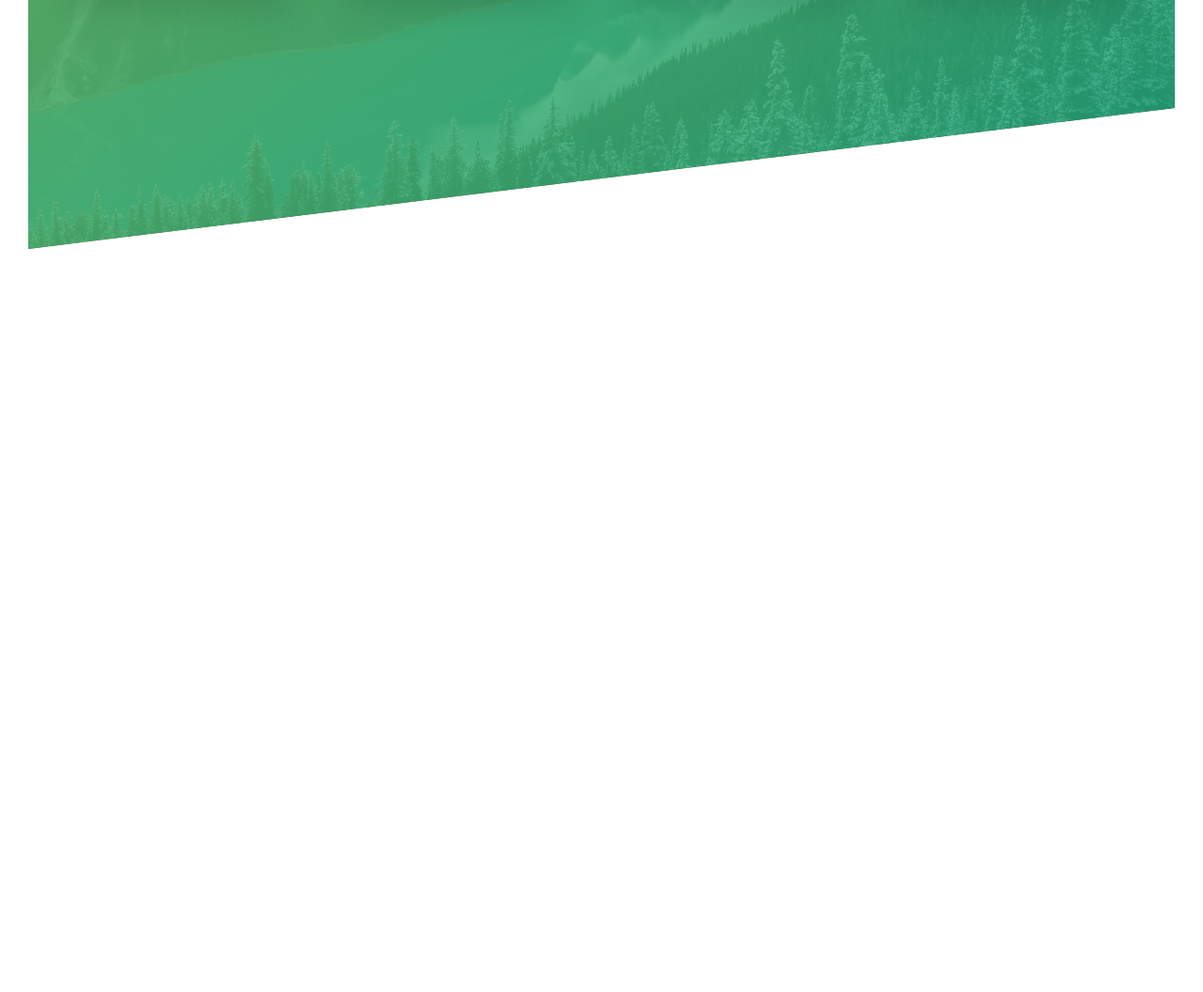
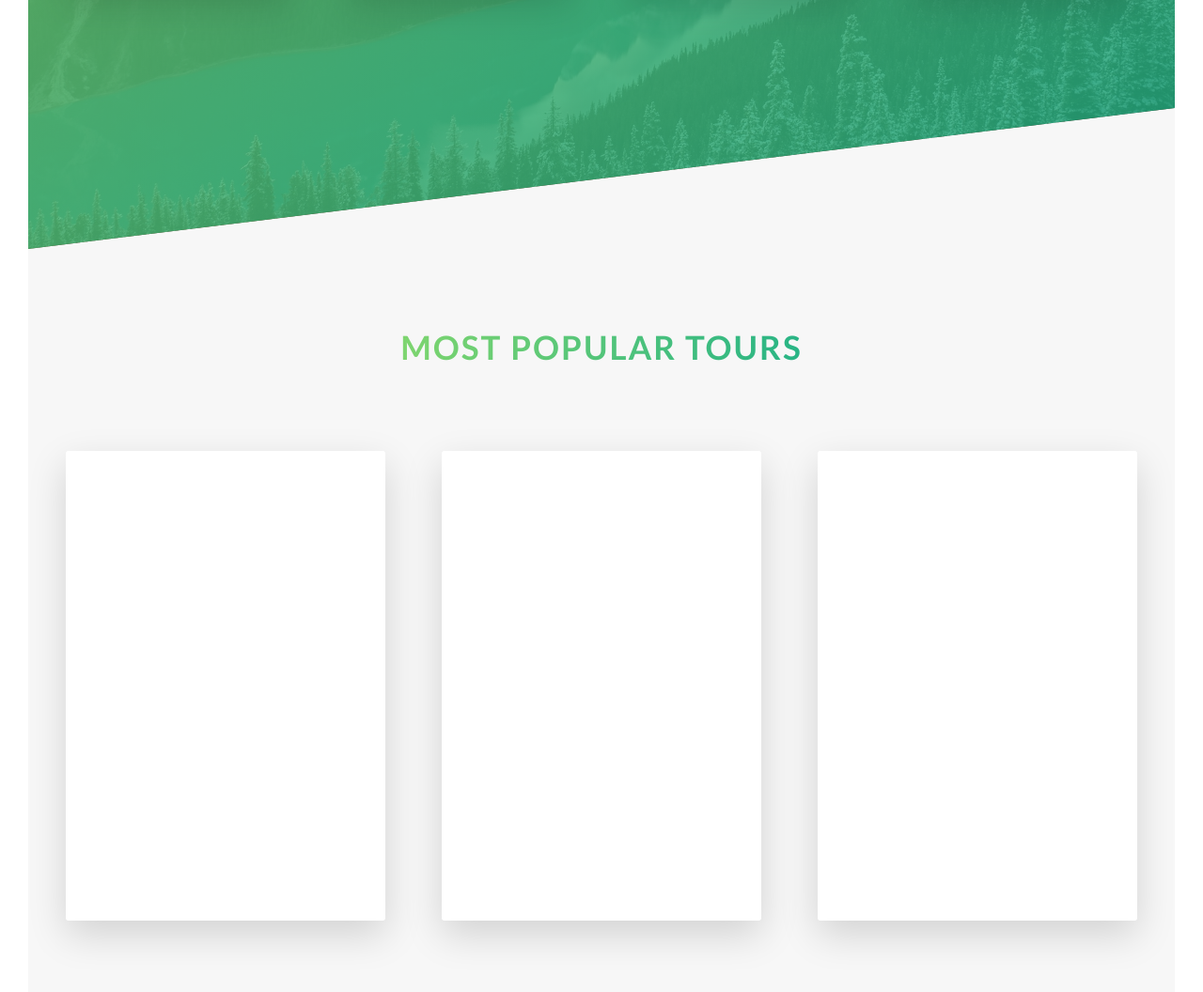
Before and after one commit to shaneiadt/natours, a website: page index.html in a window 1280 px wide. Shown: the part 2033-3089 px from the top of the page at 94% size. Before the commit the page ends 2298 px from the top, so only its background shows below. Drawn offline with Linux system fonts and the light colour scheme.

Commit message:
create cards section

```diff
--- a/index.html
+++ b/index.html
@@ -92,6 +92,45 @@
         </div>
     </section>
 
+    <section class="section-tours">
+        <div class="u-center-text u-margin-bottom-big">
+            <h2 class="heading-secondary">Most popular tours</h2>
+        </div>
+        <div class="row">
+            <div class="col-1-of-3">
+                <div class="card">
+                    <div class="card__side card__side--front">
+                        FRONT
+                    </div>
+                    <div class="card__side card__side--back card__side--back-1">
+                        BACK
+                    </div>
+                </div>
+            </div>
+            <div class="col-1-of-3">
+                <div class="card">
+                    <div class="card__side card__side--front">
+                        FRONT
+                    </div>
+                    <div class="card__side card__side--back card__side--back-2">
+                        BACK
+                    </div>
+                </div>
+            </div>
+            <div class="col-1-of-3">
+                <div class="card">
+                    <div class="card__side card__side--front">
+                        FRONT
+                    </div>
+                    <div class="card__side card__side--back card__side--back-3">
+                        BACK
+                    </div>
+                </div>
+            </div>
+        </div>
+    </section>
+
+
     <!-- <section class="grid-test">
         <div class="row">
             <div class="col-1-of-2">
--- a/sass/abstract/_variables.scss
+++ b/sass/abstract/_variables.scss
@@ -2,6 +2,10 @@
 $color-primary: #55c57a;
 $color-primary-light: #7ed56f;
 $color-primary-dark: #28b485;
+$color-secondary-light: #ffb900;
+$color-secondary-dark: #ff7730;
+$color-tertiary-light: #2998ff;
+$color-tertiary-dark: #5643fa;
 $color-grey-light-1: #f7f7f7;
 $color-grey-dark: #777;
 $color-white: #fff;
--- /dev/null
+++ b/sass/components/_card.scss
@@ -0,0 +1,49 @@
+.card {
+  perspective: 150rem;
+  -moz-perspective: 150rem;
+  position: relative;
+  height: 50rem;
+
+  &__side {
+    color: white;
+    font-size: 2rem;
+    height: 50rem;
+    transition: all 0.8s ease;
+
+    position: absolute;
+    top: 0;
+    left: 0;
+    width: 100%;
+    backface-visibility: hidden;
+    border-radius: 3px;
+    box-shadow: 0 1.5rem 4rem rgba($color-black, .15);
+
+    &--front {
+      background-color: $color-white;
+    }
+
+    &--back {
+      transform: rotateY(180deg);
+
+      &-1 {
+        background-image: linear-gradient(to right bottom, $color-secondary-light, $color-secondary-dark);
+      }
+
+      &-2 {
+        background-image: linear-gradient(to right bottom, $color-tertiary-light, $color-tertiary-dark);
+      }
+
+      &-3 {
+        background-image: linear-gradient(to right bottom, $color-primary-light, $color-primary-dark);
+      }
+    }
+  }
+
+  &:hover &__side--front {
+    transform: rotateY(180deg);
+  }
+
+  &:hover &__side--back {
+    transform: rotateY(0deg);
+  }
+}
--- a/sass/main.scss
+++ b/sass/main.scss
@@ -8,6 +8,7 @@
 @import './base/utilities';
 
 @import './components/button';
+@import './components/card';
 @import './components/composition';
 @import './components/feature-box';
 
--- a/sass/pages/_home.scss
+++ b/sass/pages/_home.scss
@@ -20,3 +20,9 @@
     transform: skewY(7deg);
   }
 }
+
+.section-tours {
+  background-color: $color-grey-light-1;
+  padding: 25rem 0 50rem 0;
+  margin-top: -10rem;
+}
```
Also changed, not shown: css/style.css.
